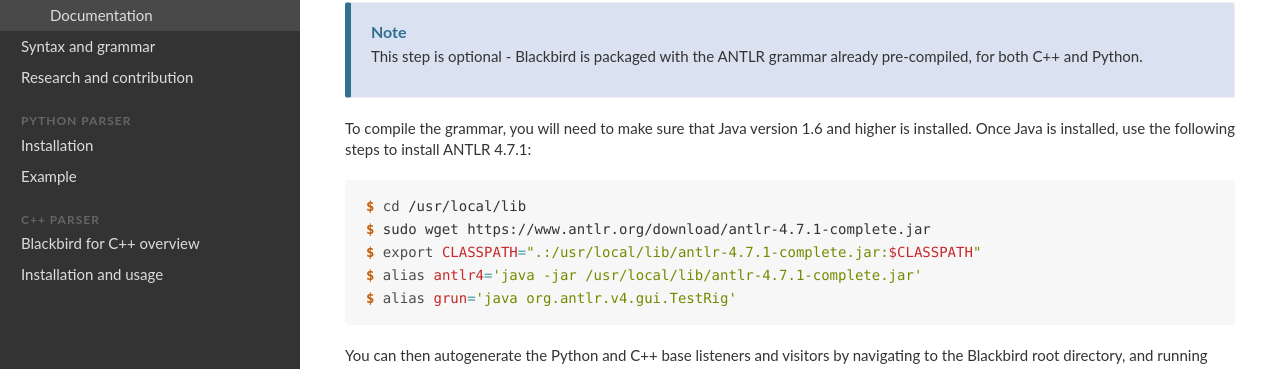
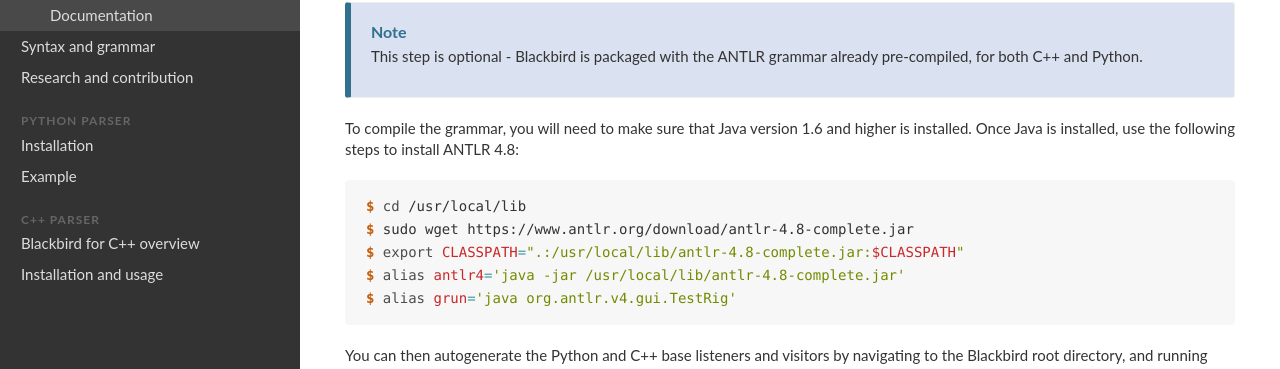
Before and after one commit to XanaduAI/blackbird, a Sphinx documentation site: the page built from doc/installing.rst, in a window 1280 px wide and 900 px high. Shown: the part 403-772 px from the top of the window. Built offline with Sphinx 7.4.7, drawn with Linux system fonts in a browser that asks for light colours; nearby versions of some CDN libraries; pages that are not in the unit, such as notebooks, are missing from menus; the version number is read from the project's files by our own code.

Commit message:
Update antlr version in docs

```diff
--- a/doc/blackbird_python/installing.rst
+++ b/doc/blackbird_python/installing.rst
@@ -8,7 +8,7 @@ dependencies can be installed via ``pip``:
 
 .. code-block:: console
 
-	$ pip install quantum-blackbird
+    $ pip install quantum-blackbird
 
 
 Alternatively, you can install the latest development version directly
@@ -16,7 +16,7 @@ from GitHub as follows. The Python Blackbird listener requires NumPy and the Pyt
 
 .. code-block:: console
 
-    $ pip install numpy antlr4-python3-runtime>=4.7.1
+    $ pip install numpy antlr4-python3-runtime>=4.8
 
 Once this is installed, simply clone the Blackbird git repository, use pip to install:
 
--- a/doc/installing.rst
+++ b/doc/installing.rst
@@ -20,18 +20,18 @@ Compiling the grammar
 
 .. note::
 
-	This step is optional - Blackbird is packaged with the ANTLR grammar
-	already pre-compiled, for both C++ and Python.
+    This step is optional - Blackbird is packaged with the ANTLR grammar
+    already pre-compiled, for both C++ and Python.
 
 To compile the grammar, you will need to make sure that Java version 1.6 and higher
-is installed. Once Java is installed, use the following steps to install ANTLR 4.7.1:
+is installed. Once Java is installed, use the following steps to install ANTLR 4.8:
 
 .. code-block:: console
 
     $ cd /usr/local/lib
-    $ sudo wget https://www.antlr.org/download/antlr-4.7.1-complete.jar
-    $ export CLASSPATH=".:/usr/local/lib/antlr-4.7.1-complete.jar:$CLASSPATH"
-    $ alias antlr4='java -jar /usr/local/lib/antlr-4.7.1-complete.jar'
+    $ sudo wget https://www.antlr.org/download/antlr-4.8-complete.jar
+    $ export CLASSPATH=".:/usr/local/lib/antlr-4.8-complete.jar:$CLASSPATH"
+    $ alias antlr4='java -jar /usr/local/lib/antlr-4.8-complete.jar'
     $ alias grun='java org.antlr.v4.gui.TestRig'
 
 You can then autogenerate the Python and C++ base listeners and visitors by navigating to the
@@ -50,12 +50,12 @@ These can both be installed via ``pip``:
 
 .. code-block:: console
 
-	$ python3 -m pip install sphinx sphinxcontrib-bibtex
+    $ python3 -m pip install sphinx sphinxcontrib-bibtex
 
 To build the HTML documentation, go to the top-level directory and run
 
 .. code-block:: console
 
-	$ make docs
+    $ make docs
 
 The documentation can then be found in the :file:`doc/_build/html/` directory.
```
